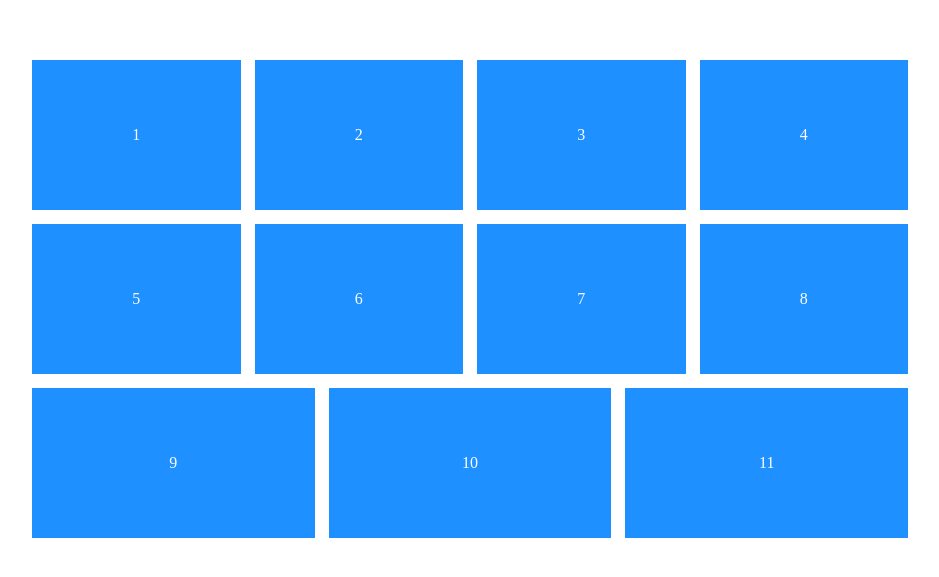
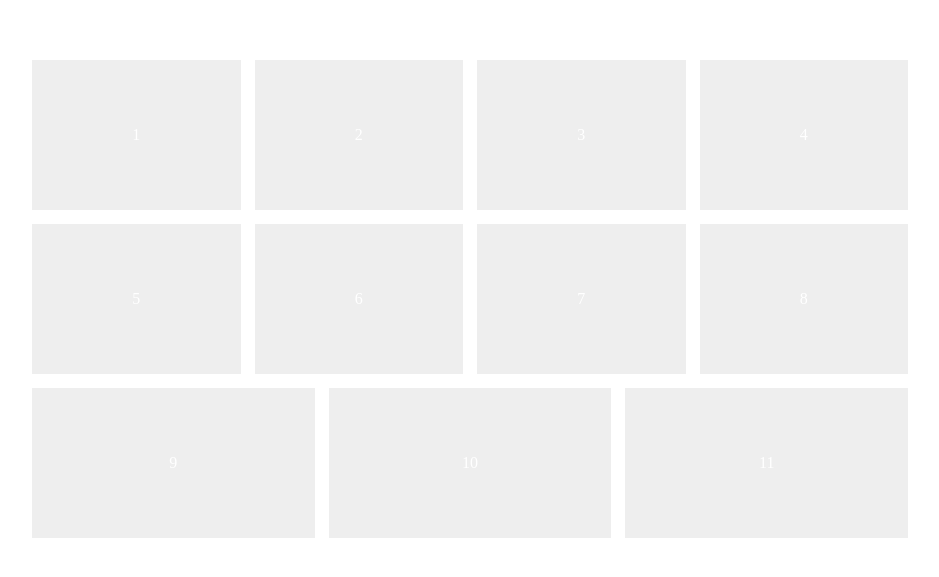
Before and after one commit to r0ss26/flexbox-grid-exercises, a plain HTML site: page index.html in a window 1280 px wide. Shown: the part 109-686 px from the top of the page, without its empty margins (178-1117 px from the left). Drawn offline with Linux system fonts and the light colour scheme.

Commit message:
Change grid color

```diff
--- a/style.css
+++ b/style.css
@@ -27,7 +27,7 @@
   display: flex;
   justify-content: center;
   align-items: center;
-  background-color: dodgerblue;
+  background-color: #eee;
   color: white;
   height: 150px;
 }
```
